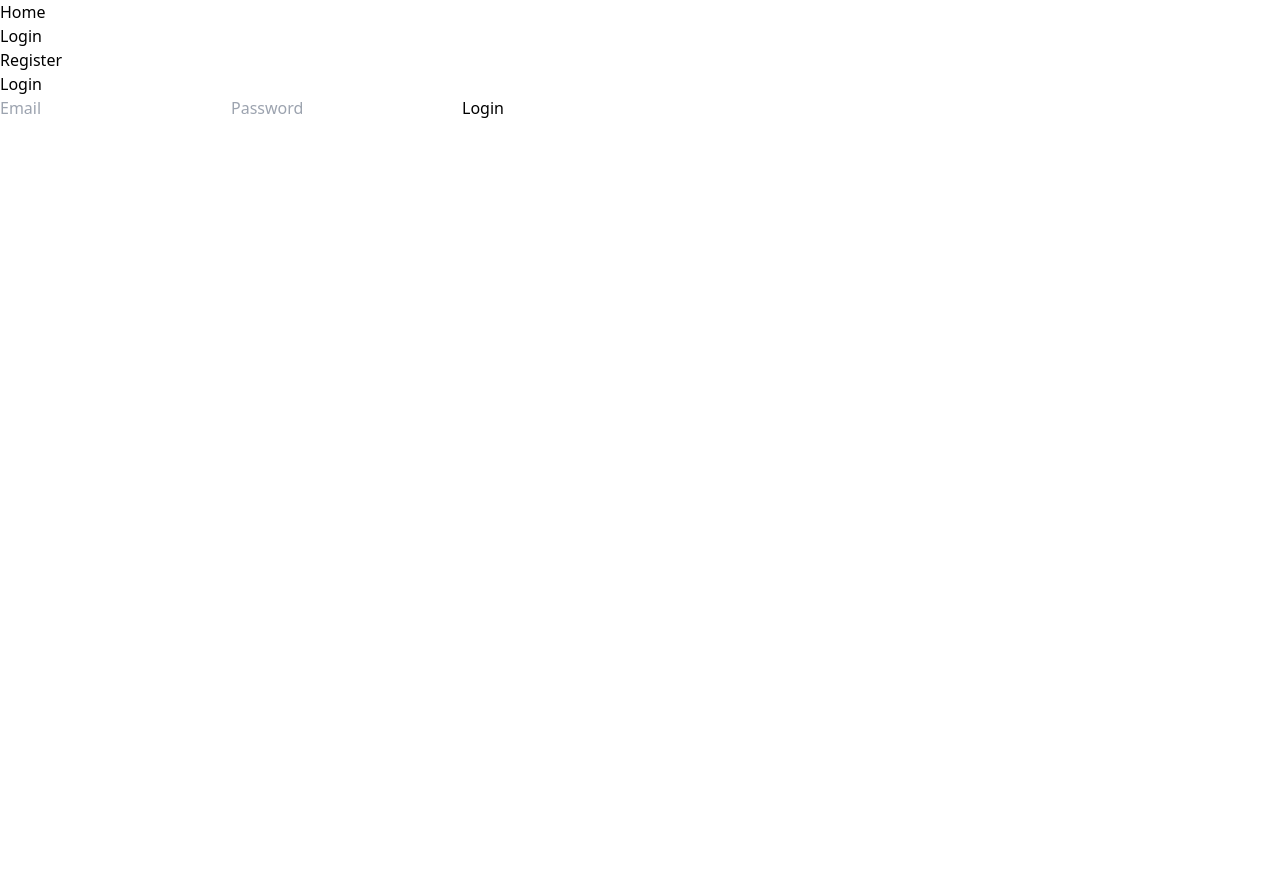
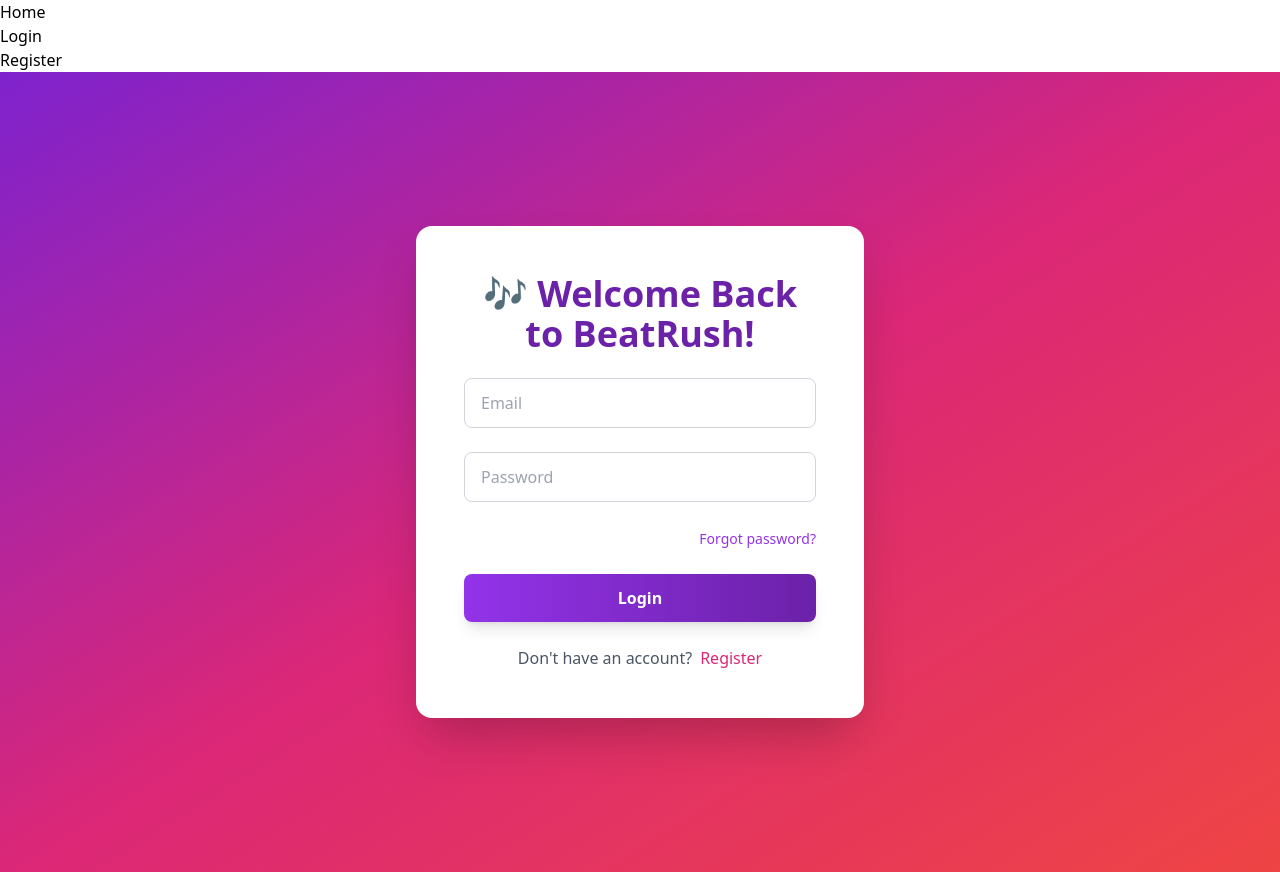
Before and after one commit to AshutoshMadhesiya/BeatRush, a React (Create React App) app in the folder frontend_beatrush/: page /login in a window 1280 px wide. Before the commit the page ends 800 px from the top, so only its background shows below. Built offline with nearby package versions, Linux system fonts and the light colour scheme.

Commit message:
added frontend in login.js

```diff
--- a/frontend_beatrush/src/Auth/Login.js
+++ b/frontend_beatrush/src/Auth/Login.js
@@ -1,49 +1,8 @@
-// import React from "react";
-// function Login() {
-//   return (
-//     <>
-//       <body class="flex items-center justify-center min-h-screen bg-gradient-to-br from-purple-700 via-pink-600 to-red-500">
-//         <div class="bg-white rounded-lg shadow-2xl p-10 max-w-sm w-full transform transition duration-500 hover:scale-105">
-//           <h2 class="text-3xl font-bold text-center text-purple-800 mb-8">
-//             🎶 Welcome Back to BeatRush!
-//           </h2>
-//           <form class="flex flex-col space-y-4">
-//             <input
-//               type="email"
-//               placeholder="Enter your email"
-//               class="px-4 py-3 border border-gray-300 rounded-md focus:outline-none focus:ring-2 focus:ring-purple-500"
-//             />
-//             <input
-//               type="password"
-//               placeholder="Enter password"
-//               class="px-4 py-3 border border-gray-300 rounded-md focus:outline-none focus:ring-2 focus:ring-purple-500"
-//             />
-//           </form>
-//           <div class="text-sm text-purple-500 hover:text-purple-600 hover:underline cursor-pointer mt-4">
-//             Forgot password?
-//           </div>
-//           <div class="flex justify-between mt-8 space-x-4">
-//             <button class="w-full bg-purple-600 text-white font-bold py-3 rounded-md shadow-lg hover:bg-purple-700 focus:outline-none focus:ring-4 focus:ring-purple-500">
-//               Log In
-//             </button>
-//             <button class="w-full bg-pink-600 text-white font-bold py-3 rounded-md shadow-lg hover:bg-pink-700 focus:outline-none focus:ring-4 focus:ring-pink-500">
-//               Register
-//             </button>
-//           </div>
-//         </div>
-//       </body>
-
-//     </>
-//   );
-// }
-
-// export default Login;
-
-import React, { useState } from 'react';
-import axios from 'axios';
+import React, { useState } from "react";
+import axios from "axios";
 
 const Login = ({ onAuthSuccess }) => {
-  const [loginData, setLoginData] = useState({ email: '', password: '' });
+  const [loginData, setLoginData] = useState({ email: "", password: "" });
 
   const handleLoginChange = (e) => {
     setLoginData({ ...loginData, [e.target.name]: e.target.value });
@@ -52,32 +11,39 @@
   const handleLoginSubmit = async (e) => {
     e.preventDefault();
     try {
-      // Log in and get the token
-      const response = await axios.post('http://localhost:8000/api/auth/login', loginData);
+      const response = await axios.post(
+        "http://localhost:8000/api/auth/login",
+        loginData
+      );
       const token = response.data.token;
 
-      // Fetch the user’s name
-      const userResponse = await axios.get('http://localhost:8000/api/auth/user', {
+      const userResponse = await axios.get(
+        "http://localhost:8000/api/auth/user",
+        {
           headers: { Authorization: `Bearer ${token}` },
-      });
+        }
+      );
 
       const userName = userResponse.data.name;
 
-      if (onAuthSuccess && typeof onAuthSuccess === 'function') {
-        onAuthSuccess(token, userName); // Pass token and userName to App
+      if (onAuthSuccess && typeof onAuthSuccess === "function") {
+        onAuthSuccess(token, userName);
       }
 
-      alert('Login successful!');
+      alert("Login successful!");
     } catch (err) {
-      console.error('Login failed:', err);
-      alert('Invalid login credentials');
+      console.error("Login failed:", err);
+      alert("Invalid login credentials");
     }
   };
 
   return (
-    <div>
-      <form onSubmit={handleLoginSubmit}>
-        <h2>Login</h2>
+    <div className="flex items-center justify-center min-h-screen bg-gradient-to-br from-purple-700 via-pink-600 to-red-500">
+      <div className="bg-white rounded-2xl shadow-2xl p-12 w-full max-w-md transform transition duration-500 hover:scale-105">
+        <h2 className="text-4xl font-extrabold text-center text-purple-800 mb-6">
+          🎶 Welcome Back to BeatRush!
+        </h2>
+        <form className="space-y-6" onSubmit={handleLoginSubmit}>
           <input
             type="email"
             name="email"
@@ -85,6 +51,7 @@
             value={loginData.email}
             onChange={handleLoginChange}
             required
+            className="w-full px-4 py-3 border border-gray-300 rounded-lg focus:outline-none focus:ring-2 focus:ring-purple-500 transition"
           />
           <input
             type="password"
@@ -93,9 +60,30 @@
             value={loginData.password}
             onChange={handleLoginChange}
             required
+            className="w-full px-4 py-3 border border-gray-300 rounded-lg focus:outline-none focus:ring-2 focus:ring-purple-500 transition"
           />
-        <button type="submit">Login</button>
+          <div className="text-right">
+            <a
+              href="#"
+              className="text-sm text-purple-600 hover:text-purple-800 hover:underline"
+            >
+              Forgot password?
+            </a>
+          </div>
+          <button
+            type="submit"
+            className="w-full bg-gradient-to-r from-purple-600 to-purple-800 text-white font-bold py-3 rounded-lg shadow-lg hover:from-purple-700 hover:to-purple-900 focus:outline-none focus:ring-4 focus:ring-purple-500 transition"
+          >
+            Login
+          </button>
         </form>
+        <div className="text-center mt-6">
+          <span className="text-gray-600">Don't have an account?</span>
+          <button className="text-pink-600 hover:text-pink-800 font-medium ml-2">
+            Register
+          </button>
+        </div>
+      </div>
     </div>
   );
 };
```
Lines whose indentation alone changed are shown as unchanged.
